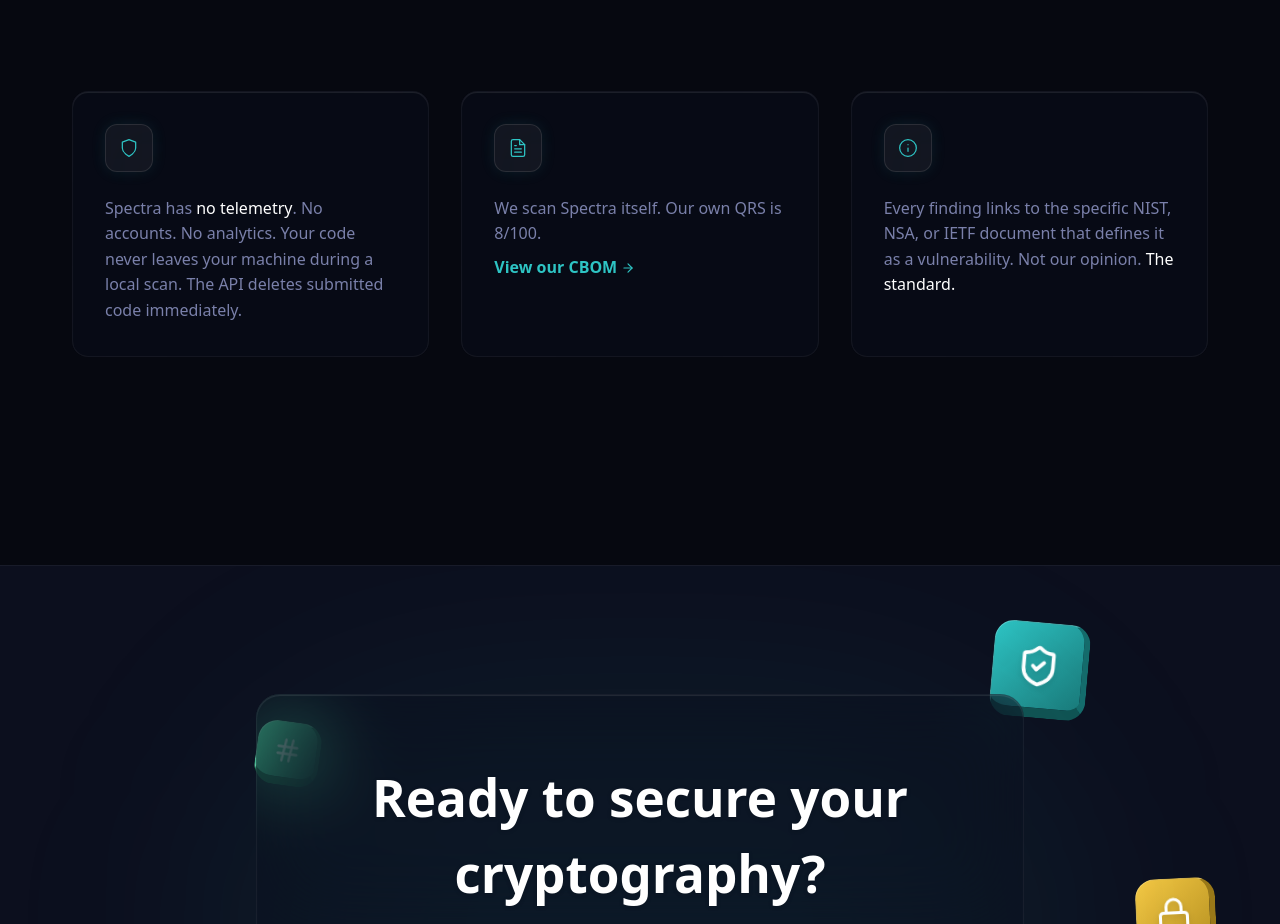
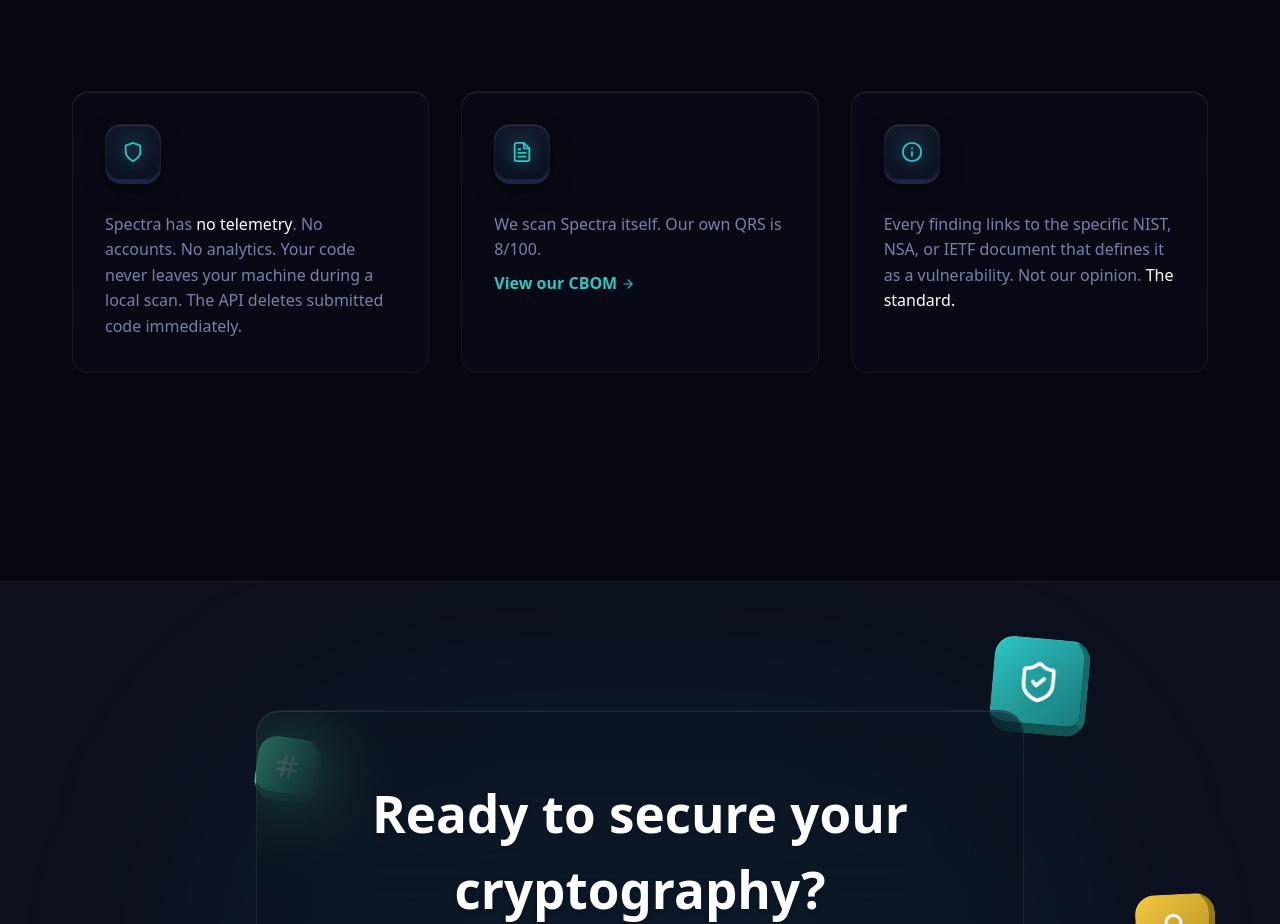
Before and after one commit to HarshalPatel1972/spectra-site, a Next.js app in the folder landing/: page / in a window 1280 px wide. Shown: the part 3300-4224 px from the top of the page. Built offline with nearby package versions, Linux system fonts and the light colour scheme.

Commit message:
UI: Upgrade the flat trust section icons into highly tactile 3D glassmorphic keycaps with glowing cyan drop shadows

```diff
--- a/landing/src/app/page.tsx
+++ b/landing/src/app/page.tsx
@@ -301,20 +301,23 @@ export default function Home() {
           <section className="pt-24 pb-32">
             <div className="grid grid-cols-1 md:grid-cols-3 gap-8 font-sans text-[1rem] leading-[1.6] text-text-secondary max-w-6xl mx-auto">
               <div className="glass-panel p-8 rounded-2xl flex flex-col gap-6">
-                <div className="inline-flex w-12 h-12 bg-white/5 border border-white/10 items-center justify-center rounded-xl text-brand shadow-[0_0_15px_rgba(46,196,196,0.1)]">
-                  <svg xmlns="http://www.w3.org/2000/svg" width="20" height="20" viewBox="0 0 24 24" fill="none" stroke="currentColor" strokeWidth="1.5" strokeLinecap="round" strokeLinejoin="round"><path d="M12 22s8-4 8-10V5l-8-3-8 3v7c0 6 8 10 8 10z"></path></svg>
+                <div className="inline-flex w-14 h-14 bg-gradient-to-b from-surface-1 to-surface-0 border border-white/5 items-center justify-center rounded-2xl text-brand shadow-[0_4px_0_var(--color-border),inset_0_1px_0_rgba(255,255,255,0.1),0_10px_20px_rgba(0,0,0,0.5)] relative overflow-hidden mb-2">
+                  <div className="absolute inset-0 bg-brand/10 blur-xl opacity-50"></div>
+                  <svg xmlns="http://www.w3.org/2000/svg" width="22" height="22" viewBox="0 0 24 24" fill="none" stroke="currentColor" strokeWidth="2" strokeLinecap="round" strokeLinejoin="round" className="drop-shadow-[0_0_8px_rgba(46,196,196,0.6)] relative z-10"><path d="M12 22s8-4 8-10V5l-8-3-8 3v7c0 6 8 10 8 10z"></path></svg>
                 </div>
                 <p>Spectra has <strong className="text-white font-medium">no telemetry</strong>. No accounts. No analytics. Your code never leaves your machine during a local scan. The API deletes submitted code immediately.</p>
               </div>
               <div className="glass-panel p-8 rounded-2xl flex flex-col gap-6">
-                <div className="inline-flex w-12 h-12 bg-white/5 border border-white/10 items-center justify-center rounded-xl text-brand shadow-[0_0_15px_rgba(46,196,196,0.1)]">
-                  <svg xmlns="http://www.w3.org/2000/svg" width="20" height="20" viewBox="0 0 24 24" fill="none" stroke="currentColor" strokeWidth="1.5" strokeLinecap="round" strokeLinejoin="round"><path d="M14 2H6a2 2 0 0 0-2 2v16a2 2 0 0 0 2 2h12a2 2 0 0 0 2-2V8z"></path><polyline points="14 2 14 8 20 8"></polyline><line x1="16" y1="13" x2="8" y2="13"></line><line x1="16" y1="17" x2="8" y2="17"></line><polyline points="10 9 9 9 8 9"></polyline></svg>
+                <div className="inline-flex w-14 h-14 bg-gradient-to-b from-surface-1 to-surface-0 border border-white/5 items-center justify-center rounded-2xl text-brand shadow-[0_4px_0_var(--color-border),inset_0_1px_0_rgba(255,255,255,0.1),0_10px_20px_rgba(0,0,0,0.5)] relative overflow-hidden mb-2">
+                  <div className="absolute inset-0 bg-brand/10 blur-xl opacity-50"></div>
+                  <svg xmlns="http://www.w3.org/2000/svg" width="22" height="22" viewBox="0 0 24 24" fill="none" stroke="currentColor" strokeWidth="2" strokeLinecap="round" strokeLinejoin="round" className="drop-shadow-[0_0_8px_rgba(46,196,196,0.6)] relative z-10"><path d="M14 2H6a2 2 0 0 0-2 2v16a2 2 0 0 0 2 2h12a2 2 0 0 0 2-2V8z"></path><polyline points="14 2 14 8 20 8"></polyline><line x1="16" y1="13" x2="8" y2="13"></line><line x1="16" y1="17" x2="8" y2="17"></line><polyline points="10 9 9 9 8 9"></polyline></svg>
                 </div>
                 <p>We scan Spectra itself. Our own QRS is 8/100. <br/><a href="https://github.com/HarshalPatel1972/spectra" className="text-brand hover:text-white transition-colors font-semibold mt-2 inline-flex items-center gap-1">View our CBOM <svg xmlns="http://www.w3.org/2000/svg" width="14" height="14" viewBox="0 0 24 24" fill="none" stroke="currentColor" strokeWidth="2" strokeLinecap="round" strokeLinejoin="round"><line x1="5" y1="12" x2="19" y2="12"></line><polyline points="12 5 19 12 12 19"></polyline></svg></a></p>
               </div>
               <div className="glass-panel p-8 rounded-2xl flex flex-col gap-6">
-                <div className="inline-flex w-12 h-12 bg-white/5 border border-white/10 items-center justify-center rounded-xl text-brand shadow-[0_0_15px_rgba(46,196,196,0.1)]">
-                  <svg xmlns="http://www.w3.org/2000/svg" width="20" height="20" viewBox="0 0 24 24" fill="none" stroke="currentColor" strokeWidth="1.5" strokeLinecap="round" strokeLinejoin="round"><circle cx="12" cy="12" r="10"></circle><path d="M12 16v-4"></path><path d="M12 8h.01"></path></svg>
+                <div className="inline-flex w-14 h-14 bg-gradient-to-b from-surface-1 to-surface-0 border border-white/5 items-center justify-center rounded-2xl text-brand shadow-[0_4px_0_var(--color-border),inset_0_1px_0_rgba(255,255,255,0.1),0_10px_20px_rgba(0,0,0,0.5)] relative overflow-hidden mb-2">
+                  <div className="absolute inset-0 bg-brand/10 blur-xl opacity-50"></div>
+                  <svg xmlns="http://www.w3.org/2000/svg" width="22" height="22" viewBox="0 0 24 24" fill="none" stroke="currentColor" strokeWidth="2" strokeLinecap="round" strokeLinejoin="round" className="drop-shadow-[0_0_8px_rgba(46,196,196,0.6)] relative z-10"><circle cx="12" cy="12" r="10"></circle><path d="M12 16v-4"></path><path d="M12 8h.01"></path></svg>
                 </div>
                 <p>Every finding links to the specific NIST, NSA, or IETF document that defines it as a vulnerability. Not our opinion. <strong className="text-white font-medium">The standard.</strong></p>
               </div>
```
